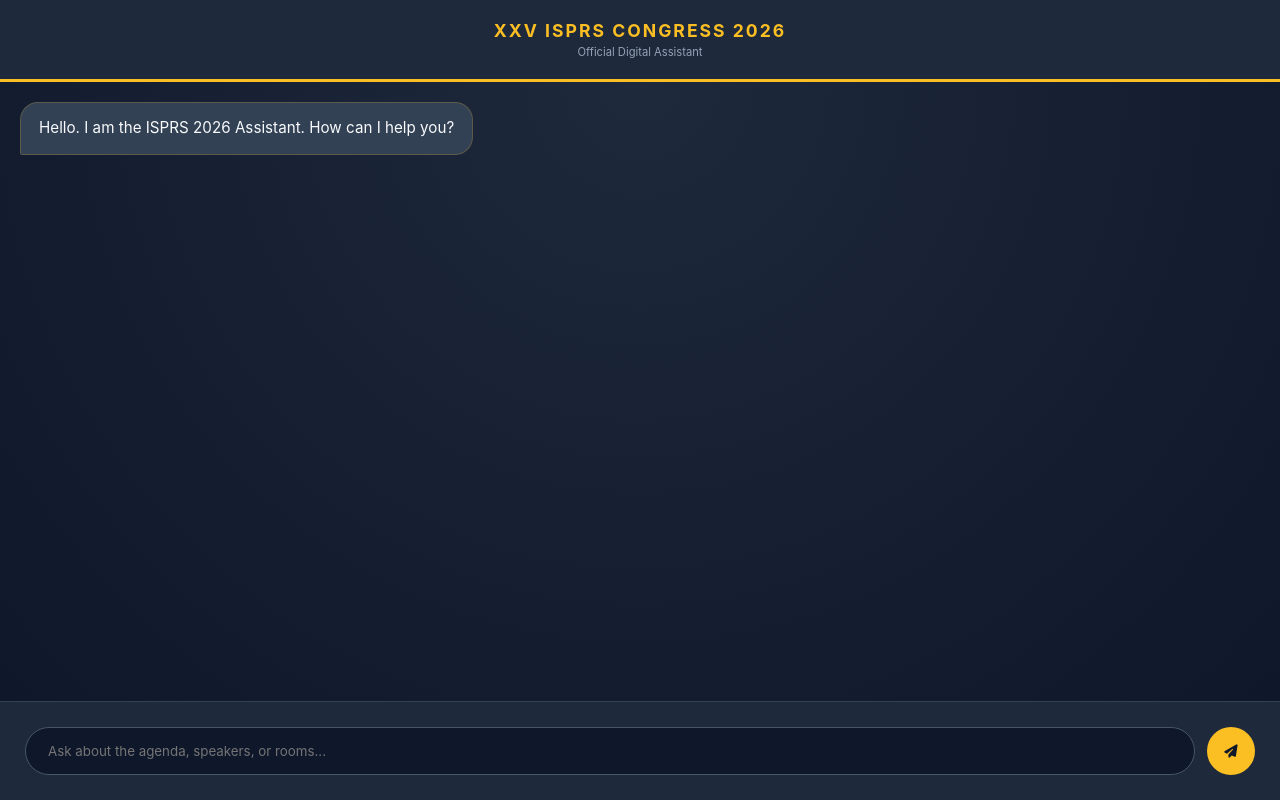
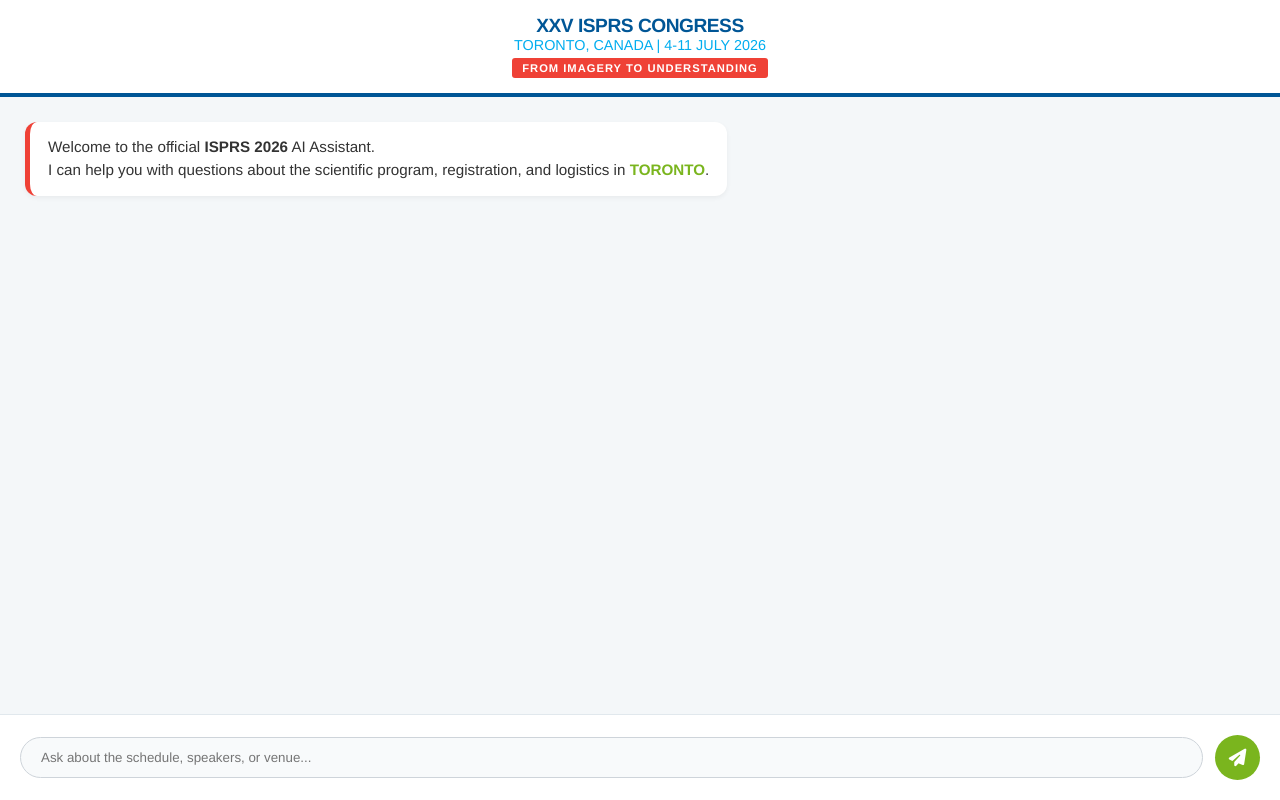
Before and after one commit to adkics/isprs2026-chatbot, a plain HTML site: page index.html in a window 1280 px wide. Drawn offline with Linux system fonts and the light colour scheme.

Commit message:
Update index.html

```diff
--- a/index.html
+++ b/index.html
@@ -3,66 +3,105 @@
 <head>
     <meta charset="UTF-8">
     <meta name="viewport" content="width=device-width, initial-scale=1.0">
-    <title>ISPRS 2026 | AI Assistant</title>
+    <title>XXV ISPRS Congress 2026 | AI Assistant</title>
     <link href="https://cdnjs.cloudflare.com/ajax/libs/font-awesome/6.4.0/css/all.min.css" rel="stylesheet">
     <style>
-        :root { --navy: #0f172a; --gold: #fbbf24; --slate: #1e293b; --white: #f8fafc; }
-        * { margin:0; padding:0; box-sizing:border-box; font-family: 'Inter', -apple-system, sans-serif; }
-        body { background: var(--navy); color: var(--white); height: 100vh; display: flex; flex-direction: column; overflow: hidden; }
-
-        header {
-            padding: 20px; background: var(--slate); border-bottom: 3px solid var(--gold);
-            text-align: center; box-shadow: 0 4px 12px rgba(0,0,0,0.4);
-        }
-        header h1 { font-size: 1.1rem; color: var(--gold); text-transform: uppercase; letter-spacing: 2px; }
-        header p { font-size: 0.7rem; color: #94a3b8; margin-top: 4px; }
-
-        #chat-window {
-            flex: 1; overflow-y: auto; padding: 20px; display: flex; flex-direction: column; gap: 15px;
-            background: radial-gradient(circle at top, #1e293b 0%, #0f172a 100%);
+        :root {
+            --isprs-blue: #005696;
+            --isprs-light-blue: #00adef;
+            --isprs-red: #ef4136;
+            --isprs-green: #7ab51e;
+            --isprs-orange: #f39200;
+            --bg-gray: #f4f7f9;
+            --white: #ffffff;
+            --text-dark: #333333;
         }
 
-        .msg { max-width: 85%; padding: 14px 18px; border-radius: 18px; font-size: 0.95rem; line-height: 1.5; animation: fadeIn 0.3s ease; }
+        * { margin:0; padding:0; box-sizing:border-box; font-family: 'Helvetica Neue', Helvetica, Arial, sans-serif; }
+
+        body { background: var(--bg-gray); color: var(--text-dark); height: 100vh; display: flex; flex-direction: column; overflow: hidden; }
+
+        /* Branding Header */
+        header {
+            background: var(--white);
+            padding: 15px 20px;
+            border-bottom: 4px solid var(--isprs-blue);
+            box-shadow: 0 2px 10px rgba(0,0,0,0.1);
+            text-align: center;
+        }
+        .header-main { font-weight: 800; color: var(--isprs-blue); font-size: 1.2rem; text-transform: uppercase; letter-spacing: -0.5px; }
+        .header-sub { color: var(--isprs-light-blue); font-size: 0.9rem; font-weight: 400; margin-bottom: 5px; }
+        .slogan-bar {
+            background: var(--isprs-red); color: white; padding: 4px 10px; font-size: 0.7rem;
+            display: inline-block; font-weight: bold; text-transform: uppercase; letter-spacing: 1px;
+            border-radius: 3px;
+        }
+
+        /* Chat Interface */
+        #chat-window {
+            flex: 1; overflow-y: auto; padding: 25px; display: flex; flex-direction: column;
+            gap: 15px; background: var(--bg-gray);
+        }
+
+        .msg { max-width: 80%; padding: 14px 18px; border-radius: 12px; font-size: 0.95rem; line-height: 1.5; animation: fadeIn 0.3s ease; box-shadow: 0 2px 5px rgba(0,0,0,0.05); }
         @keyframes fadeIn { from { opacity: 0; transform: translateY(10px); } to { opacity: 1; transform: translateY(0); } }
 
-        .bot { align-self: flex-start; background: #334155; border: 1px solid rgba(251, 191, 36, 0.2); border-bottom-left-radius: 2px; }
-        .user { align-self: flex-end; background: var(--gold); color: var(--navy); font-weight: 600; border-bottom-right-radius: 2px; }
+        /* Bot Bubble: White with Blue/Red accents */
+        .bot { align-self: flex-start; background: var(--white); border-left: 5px solid var(--isprs-red); color: var(--text-dark); }
 
-        .input-container { padding: 25px; background: var(--slate); display: flex; gap: 12px; border-top: 1px solid #334155; }
+        /* User Bubble: ISPRS Blue */
+        .user { align-self: flex-end; background: var(--isprs-blue); color: var(--white); border-bottom-right-radius: 2px; }
+
+        /* Input Area */
+        .input-container {
+            padding: 20px; background: var(--white); display: flex; gap: 12px;
+            border-top: 1px solid #e1e8ed; align-items: center;
+        }
         input {
-            flex: 1; background: #0f172a; border: 1px solid #475569; padding: 14px 22px;
-            border-radius: 30px; color: white; outline: none; transition: 0.2s;
+            flex: 1; background: #f8fafb; border: 1px solid #ced4da; padding: 12px 20px;
+            border-radius: 25px; color: var(--text-dark); outline: none; transition: 0.3s;
         }
-        input:focus { border-color: var(--gold); }
+        input:focus { border-color: var(--isprs-light-blue); background: white; box-shadow: 0 0 8px rgba(0,173,239,0.2); }
 
         button {
-            background: var(--gold); border: none; width: 48px; height: 48px;
-            border-radius: 50%; cursor: pointer; color: var(--navy); transition: 0.2s;
+            background: var(--isprs-green); border: none; width: 45px; height: 45px;
+            border-radius: 50%; cursor: pointer; color: white; transition: 0.2s;
+            display: flex; align-items: center; justify-content: center; font-size: 1.1rem;
         }
-        button:hover { transform: scale(1.05); }
+        button:hover { transform: scale(1.08); background: #699c1a; }
 
-        #loading { display: none; color: var(--gold); font-size: 0.8rem; padding: 0 30px 10px; font-style: italic; }
+        /* Status & Loading */
+        #loading { display: none; color: var(--isprs-blue); font-size: 0.75rem; padding: 0 30px 10px; font-weight: 600; }
+        .toronto-tag { font-weight: bold; color: var(--isprs-green); text-transform: uppercase; }
+
+        /* Scrollbar */
+        #chat-window::-webkit-scrollbar { width: 6px; }
+        #chat-window::-webkit-scrollbar-thumb { background: #cbd5e0; border-radius: 10px; }
     </style>
 </head>
 <body>
 
 <header>
-    <h1>XXV ISPRS CONGRESS 2026</h1>
-    <p>Official Digital Assistant</p>
+    <div class="header-main">XXV ISPRS Congress</div>
+    <div class="header-sub">TORONTO, CANADA | 4-11 JULY 2026</div>
+    <div class="slogan-bar">From Imagery to Understanding</div>
 </header>
 
 <div id="chat-window">
-    <div class="msg bot">Hello. I am the ISPRS 2026 Assistant. How can I help you?</div>
+    <div class="msg bot">
+        Welcome to the official <b>ISPRS 2026</b> AI Assistant. <br>
+        I can help you with questions about the scientific program, registration, and logistics in <span class="toronto-tag">Toronto</span>.
+    </div>
 </div>
-<div id="loading"><i class="fas fa-spinner fa-spin"></i> Analyzing conference database...</div>
+<div id="loading"><i class="fas fa-microchip fa-spin"></i> ISPRS AI is analyzing the database...</div>
 
 <div class="input-container">
-    <input type="text" id="user-input" placeholder="Ask about the agenda, speakers, or rooms..." onkeypress="if(event.key==='Enter') askAI()">
+    <input type="text" id="user-input" placeholder="Ask about the schedule, speakers, or venue..." onkeypress="if(event.key==='Enter') askAI()">
     <button onclick="askAI()"><i class="fas fa-paper-plane"></i></button>
 </div>
 
 <script>
-    // --- REPLACE THIS WITH YOUR CLOUDFLARE WORKER URL ---
+    // --- INSERT YOUR CLOUDFLARE WORKER URL HERE ---
     const WORKER_URL = "https://isprs-ai-brain.arjun-e9d.workers.dev/";
 
     async function askAI() {
@@ -83,7 +122,7 @@
             const d = await r.json();
             appendMsg(d.reply, 'bot');
         } catch (e) {
-            appendMsg("Connection Error: The AI is currently offline.", 'bot');
+            appendMsg("System Error: The congress database is currently unreachable.", 'bot');
         }
         document.getElementById('loading').style.display = 'none';
     }
@@ -92,7 +131,7 @@
         const w = document.getElementById('chat-window');
         const d = document.createElement('div');
         d.className = `msg ${c}`;
-        d.innerText = t;
+        d.innerHTML = t.replace(/\n/g, '<br>'); // Handles line breaks from AI
         w.appendChild(d);
         w.scrollTop = w.scrollHeight;
     }
```
